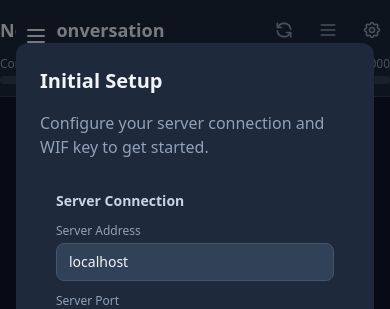
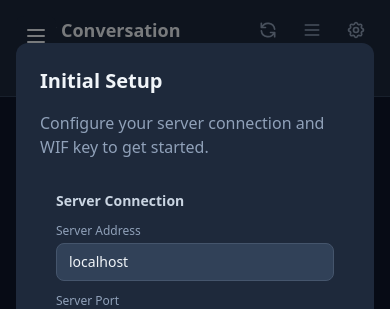
Before and after one commit to ValyrianTech/serendipity-webui, a FastAPI app: page /agent/1/conversation in a window 390 px wide. Shown: the top 309 px of the page. Run offline with FastAPI, Linux system fonts and the light colour scheme; some libraries are stand-ins or nearby versions.

Commit message:
Fix header title overlap with mobile menu button
- Add ml-10 margin on mobile to push content right of menu button
- Remove margin on large screens (lg:ml-0) where sidebar is visible

```diff
--- a/app/templates/conversation.html
+++ b/app/templates/conversation.html
@@ -7,8 +7,8 @@
     <!-- Main Conversation Area -->
     <div class="flex-1 flex flex-col h-full min-w-0">
         <!-- Header -->
-        <div class="bg-slate-800 border-b border-slate-700 pl-14 lg:pl-4 pr-4 py-3">
-            <div class="flex items-center justify-between">
+        <div class="bg-slate-800 border-b border-slate-700 px-4 py-3">
+            <div class="flex items-center justify-between ml-10 lg:ml-0">
                 <div class="flex items-center gap-3">
                     <a href="/agent/{{ agent_name }}/conversations" class="text-slate-400 hover:text-white hidden lg:block">
                         <svg class="w-6 h-6" fill="none" stroke="currentColor" viewBox="0 0 24 24">
```
